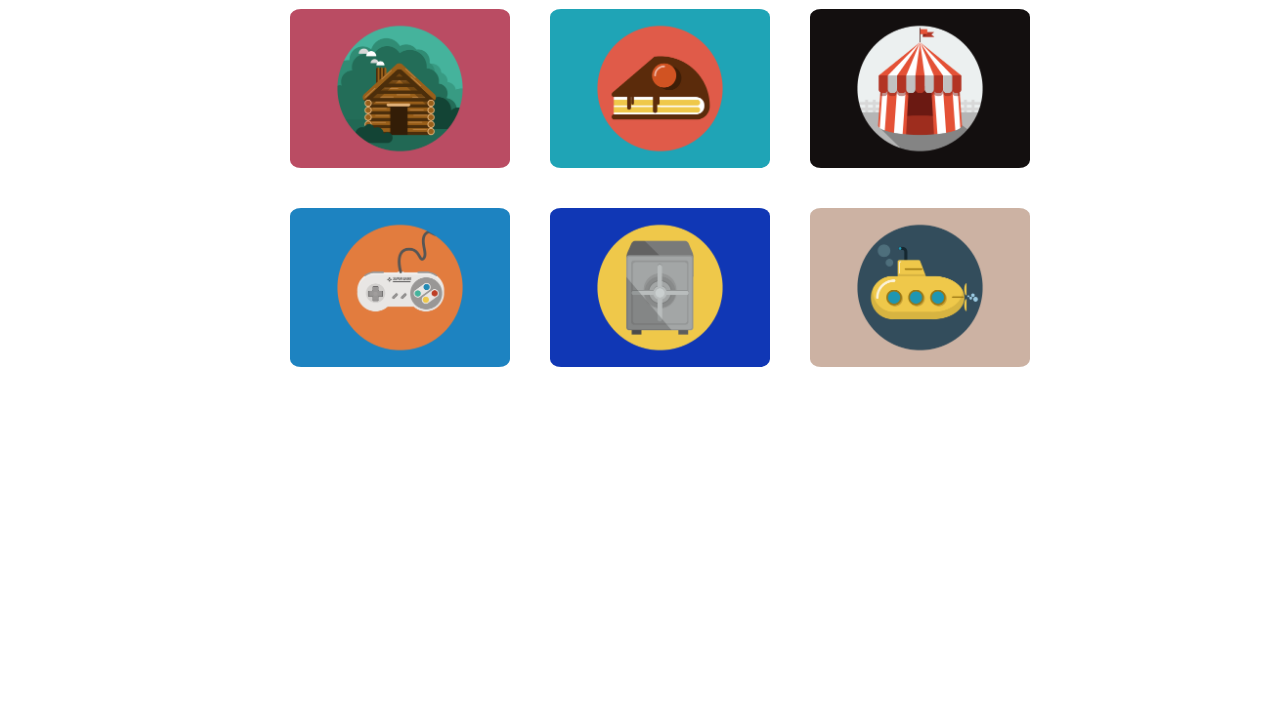
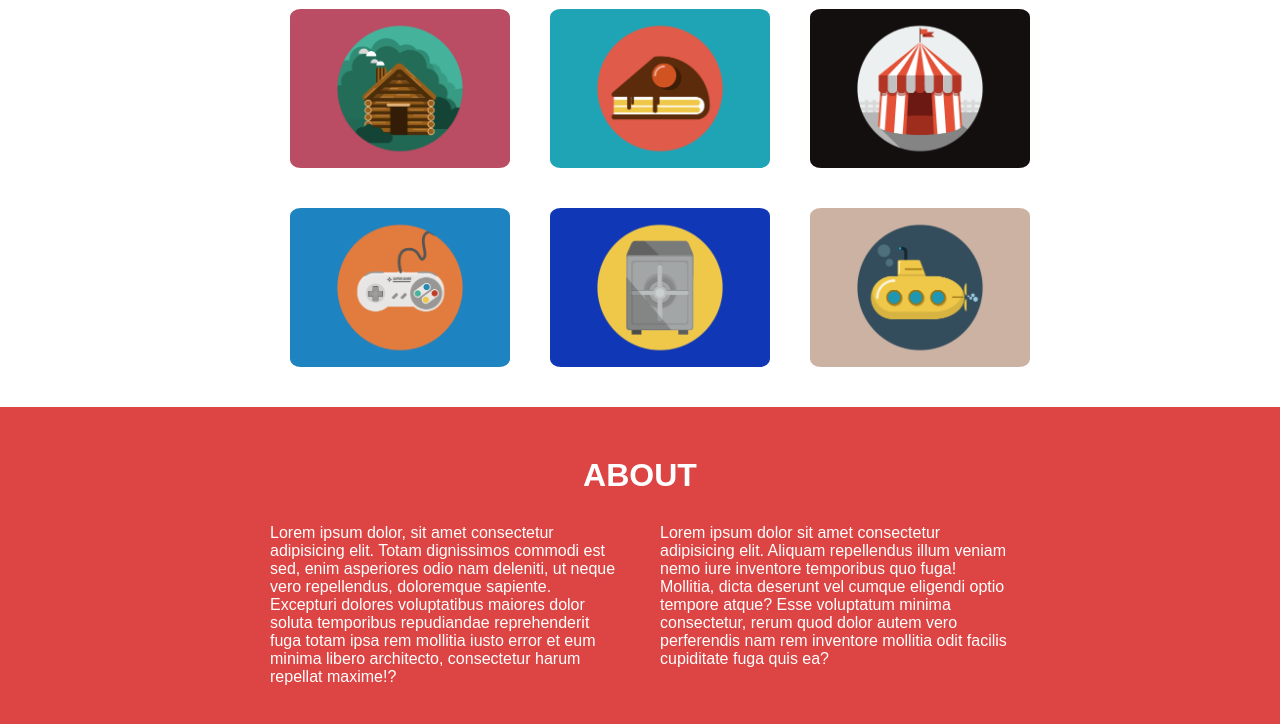
Before and after one commit to ca7vin/startCSS, a plain HTML site: page index.html in a window 1280 px wide. Shown: the part 685-1409 px from the top of the page. Before the commit the page ends 1092 px from the top, so only its background shows below. Drawn offline with Linux system fonts and the light colour scheme; a web font is replaced by a local one.

Commit message:
Section 2 About

```diff
--- a/index.html
+++ b/index.html
@@ -67,10 +67,24 @@
                 <img src="./public/img/portfolio/circus.png" alt="">
                 <img src="./public/img/portfolio/submarine.png" alt="">
             </div>
-
         </div>
     </section>
     <!-- portfolio end -->
+    <!-- about start -->
+    <section class="about">
+        <div class="about-titre">
+            <h2>about</h2>
+        </div>
+        <div class="about-row">
+            <div class="about-col">
+                <p>Lorem ipsum dolor, sit amet consectetur adipisicing elit. Totam dignissimos commodi est sed, enim asperiores odio nam deleniti, ut neque vero repellendus, doloremque sapiente. Excepturi dolores voluptatibus maiores dolor soluta temporibus repudiandae reprehenderit fuga totam ipsa rem mollitia iusto error et eum minima libero architecto, consectetur harum repellat maxime!?</p>
+            </div>
+            <div class="about-col">
+                <p>Lorem ipsum dolor sit amet consectetur adipisicing elit. Aliquam repellendus illum veniam nemo iure inventore temporibus quo fuga! Mollitia, dicta deserunt vel cumque eligendi optio tempore atque? Esse voluptatum minima consectetur, rerum quod dolor autem vero perferendis nam rem inventore mollitia odit facilis cupiditate fuga quis ea?</p>
+            </div>
+        </div>
+    </section>
+    <!-- about end -->
 </body>
 
 </html>
--- a/public/CSS/style.css
+++ b/public/CSS/style.css
@@ -135,3 +135,41 @@ a{
     border-radius: 5%;
     margin: 20px;
 }
+/* portfolio end */
+/* about start */
+.about{
+    display: flex;
+    flex-direction: column;
+    background-color: rgb(221, 68, 68);
+    padding-bottom: 50px;
+}
+
+.about-titre{
+    display: flex;
+    justify-content: center;
+    margin-bottom: 10px;
+    margin-top: 50px;
+}
+
+.about-titre h2{
+    color: white;
+    text-transform: uppercase;
+    font-size: 32px;
+    font-weight: 600;
+}
+
+.about-row{
+    display: flex;
+    margin: 20px 250px;
+}
+
+.about-col{
+    display: flex;
+    flex: 1;
+    margin: 0px 20px;
+}
+
+.about-col p{
+    text-align: left;
+    color: white;
+}
```
